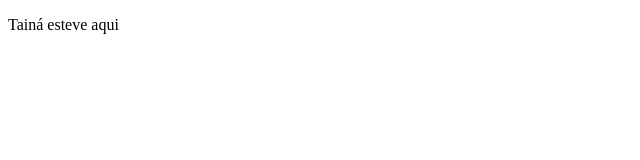
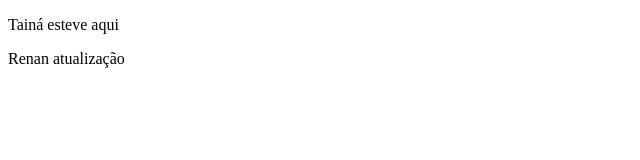
Before and after one commit to taina-santana/scm, a plain HTML site: page index.html in a window 1280 px wide. Shown: the whole page, without its empty margins (0-640 px from the left). Drawn offline with Linux system fonts and the light colour scheme.

Commit message:
alteração

```diff
--- a/index.html
+++ b/index.html
@@ -7,5 +7,6 @@
 </head>
 <body>
     <p>Tainá esteve aqui</p>
+    <p>Renan atualização</p>
 </body>
 </html>
```
